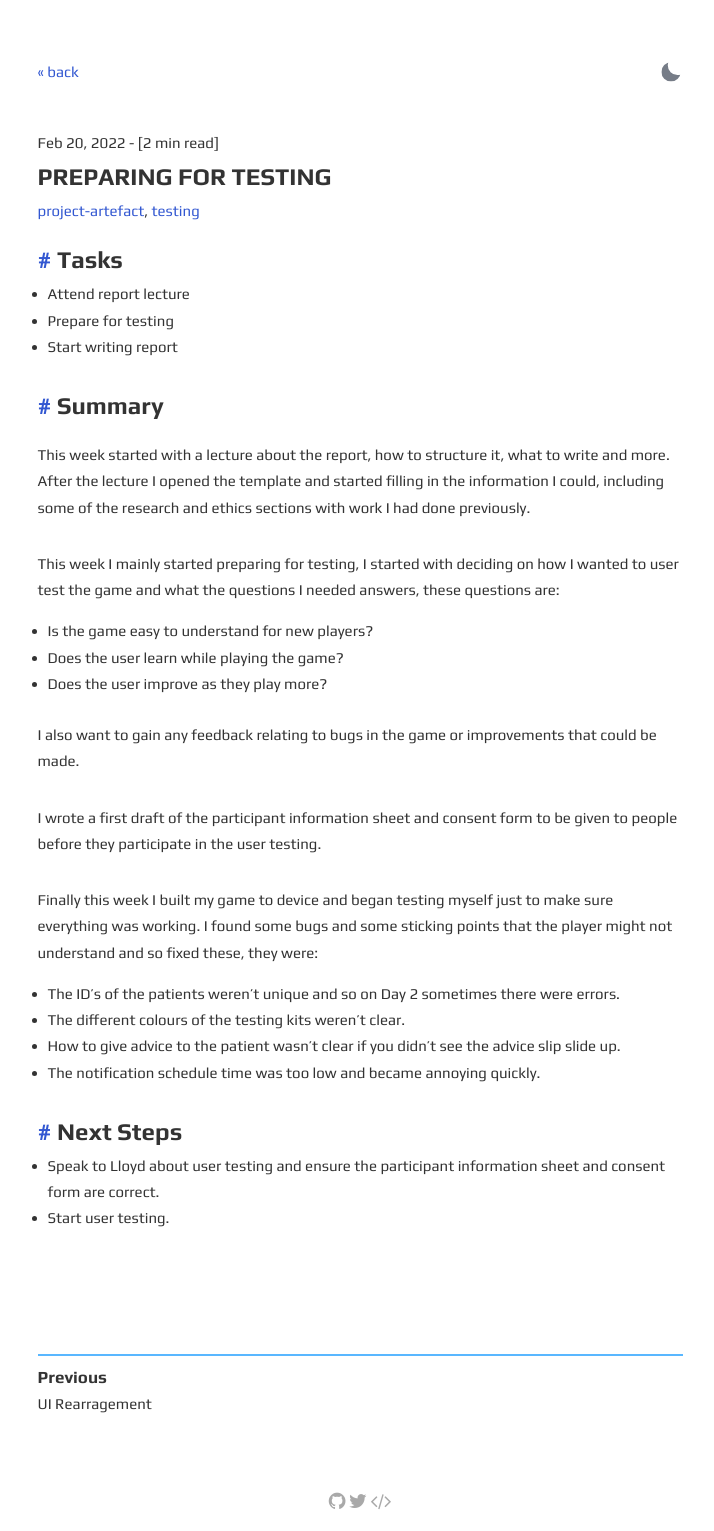
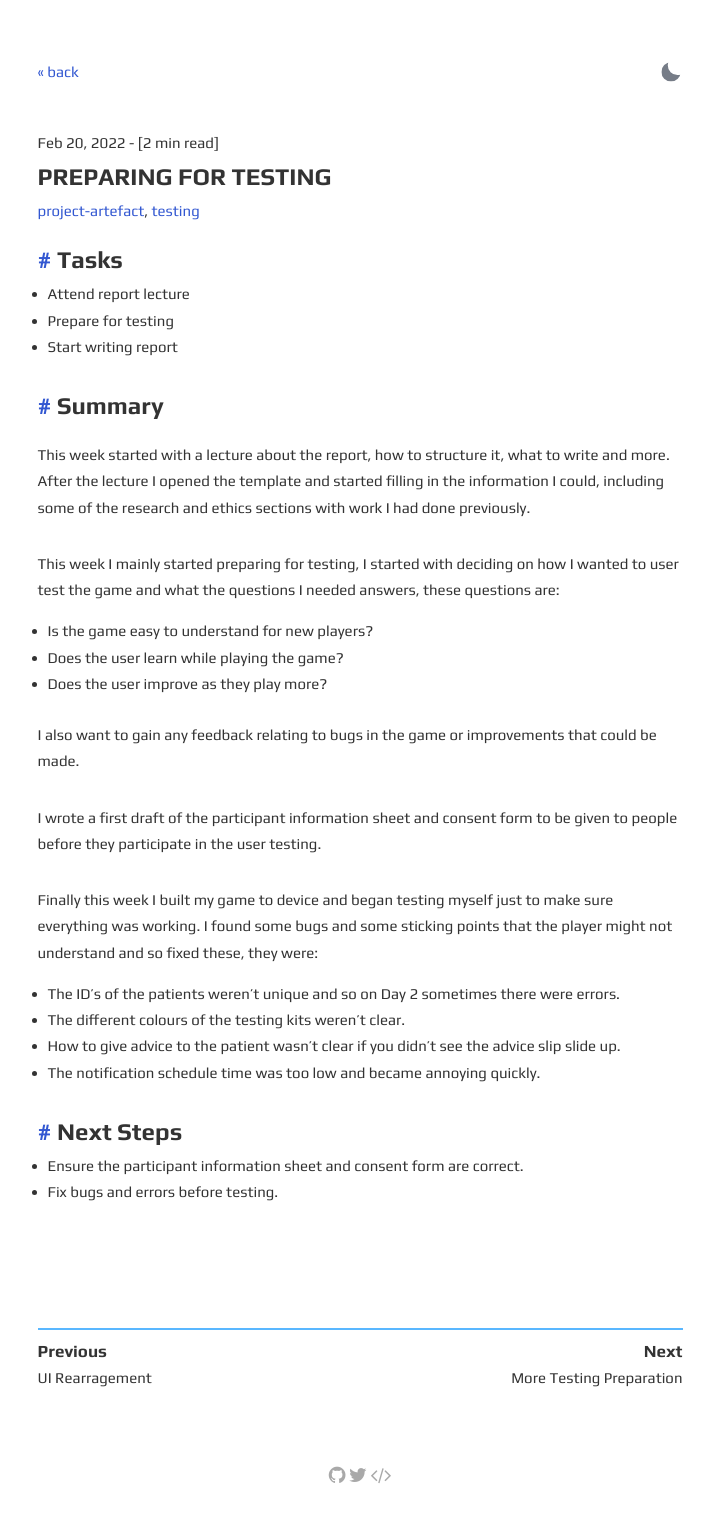
Before and after one commit to zar67/cctp-devlog, a Jekyll site: the page built from _posts/2022-03-20-preparing-for-testing.md, in a window 1280 px wide. Shown: the whole page, without its empty margins (280-994 px from the left). Built offline with Jekyll 4.4.1, drawn with Linux system fonts in a browser that asks for light colours; after the commit the page ends 1505 px from its top, so only the background shows below that.

Commit message:
Testing prep finished

```diff
--- a/_posts/2022-03-20-preparing-for-testing.md
+++ b/_posts/2022-03-20-preparing-for-testing.md
@@ -29,5 +29,5 @@ Finally this week I built my game to device and began testing myself just to mak
 - The notification schedule time was too low and became annoying quickly.
 
 ### Next Steps
-- Speak to Lloyd about user testing and ensure the participant information sheet and consent form are correct.
-- Start user testing.
+- Ensure the participant information sheet and consent form are correct.
+- Fix bugs and errors before testing.
```
Also changed, not shown: _posts/2022-03-28-more-testing-preparation.md (added, +18 -0 lines).
